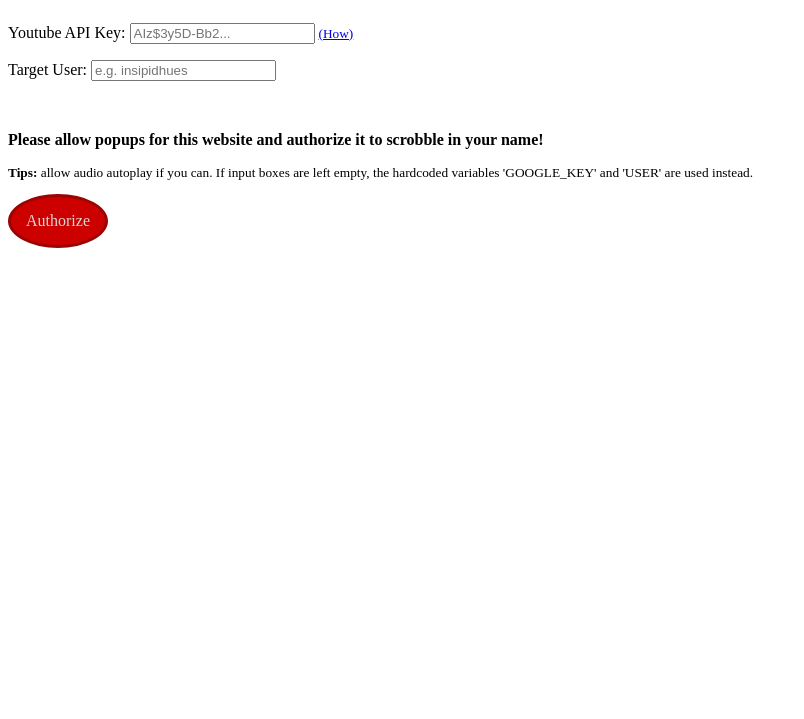
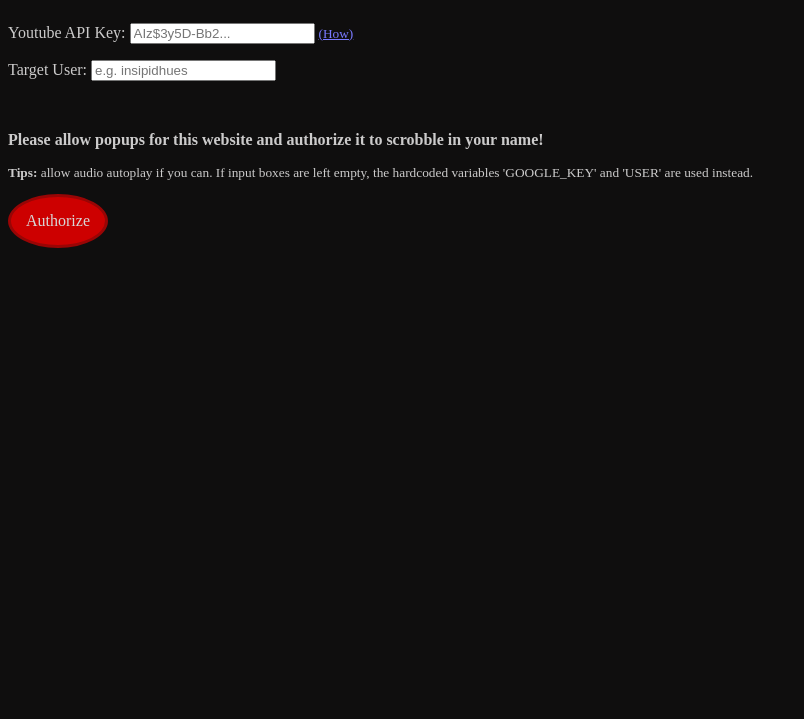
Before and after one commit to salazarbarrera/ListenAlongJS, a website: page index.html in a window 1280 px wide. Shown: the part 81-800 px from the top of the page, without its empty margins (0-804 px from the left). Drawn offline with nearby package versions, Linux system fonts and the dark colour scheme.

Commit message:
Update index.html
Dark mode

```diff
--- a/index.html
+++ b/index.html
@@ -26,6 +26,22 @@
 		    padding: 15px;
 		    border-radius: 100%;
     	}
+
+    	@media (prefers-color-scheme: dark) {
+		  body {
+		    color: #cccbcb;
+		    background: #0f0e0e;
+		  }
+		  .trigger {
+			color: #7a7aff;
+		  }
+		  a:link {
+ 			color: #7a7aff;
+		  }
+		  a:visited {
+		    color: #a501f0;
+		  }
+		}
     </style>
   </head>
   <body>
```
